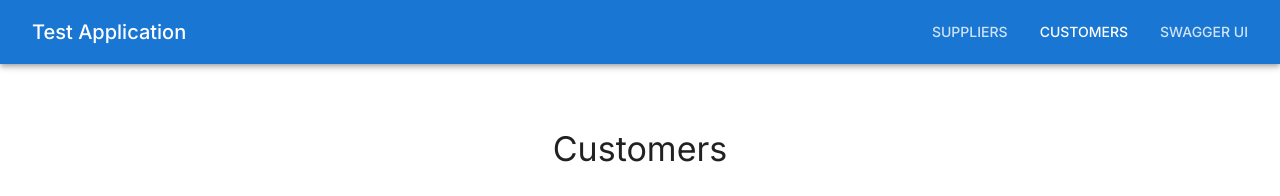
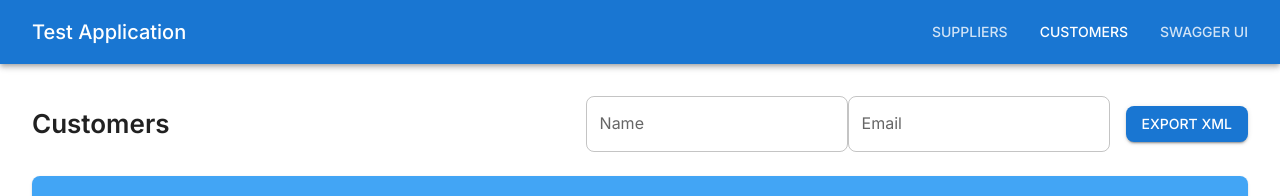
Before and after one commit to EttoreBorsa/Assessment-Day-EB, a React (Vite) app in the folder src/Frontend/: page /CustomerList in a window 1280 px wide. Shown: the top 196 px of the page. Built offline with nearby package versions, Linux system fonts and the light colour scheme; no server answers; the HTML template or start-up script is replaced by a standard one.

Commit message:
Frontend (style): Migliora lo style di 'CustomerListPage.tsx' e 'SupplierListPage.tsx'

```diff
--- a/src/Frontend/src/pages/CustomerListPage.tsx
+++ b/src/Frontend/src/pages/CustomerListPage.tsx
@@ -1,7 +1,7 @@
 import { useEffect, useState } from "react";
 
 // Material
-import { Typography } from "@mui/material";
+import { Box, Typography } from "@mui/material";
 
 // Components
 import CustomerFilter from "../components/filters/CustomerFilter";
@@ -33,10 +33,15 @@ export default function CustomerListPage() {
 
   return (
     <>
+      <Box sx={{ display: "flex", justifyContent: "space-between", alignItems: "center", gap: 2, mb: 3 }}>
+
         {/* Title page */}
-      <Typography variant="h4" sx={{ textAlign: "center", mt: 4, mb: 4 }}>
+        <Typography variant="h4" sx={{ fontSize: "26px", fontWeight: "600" }} >
           Customers
         </Typography>
+
+        {/* Filter / Button */}
+        <Box sx={{ display: "flex", justifyContent: "space-between", alignItems: "center", gap: 2 }}>
 
           {/* Filter */}
           <CustomerFilter
@@ -48,6 +53,8 @@ export default function CustomerListPage() {
 
           {/* Button export */}
           <CustomerButtonExport data={list} />
+        </Box>
+      </Box>
 
       {/* Table */}
       <CustomerTable data={list} />
--- a/src/Frontend/src/pages/SupplierListPage.tsx
+++ b/src/Frontend/src/pages/SupplierListPage.tsx
@@ -1,7 +1,7 @@
 import { useEffect, useState } from "react";
 
 // Material
-import { Typography } from "@mui/material";
+import { Box, Typography } from "@mui/material";
 
 // Components
 import SupplierTable from "../components/tables/SupplierTable";
@@ -24,10 +24,13 @@ export default function SupplierListPage() {
 
   return (
     <>
-      {/* Title page */}
-      <Typography variant="h4" sx={{ textAlign: "center", mt: 4, mb: 4 }}>
-        Suppliers
-      </Typography>
+      <Box sx={{ display: "flex", justifyContent: "space-between", alignItems: "center", gap: 2, mb: 3 }}>
+
+        {/* Title page */}
+        <Typography variant="h4" sx={{ fontSize: "26px", fontWeight: "600" }} >
+          Suppliers
+        </Typography>
+      </Box>
 
       {/* Table */}
       <SupplierTable data={list} />
```
Lines whose indentation alone changed are shown as unchanged.
